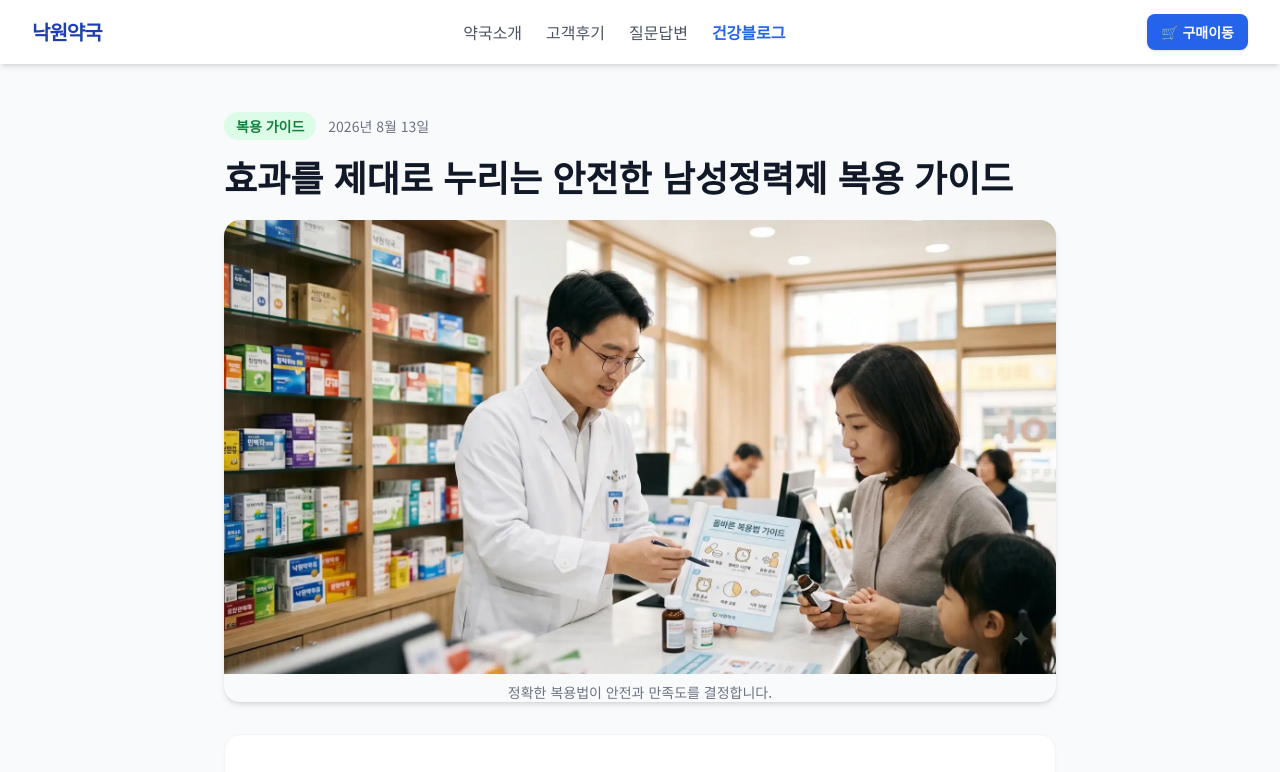
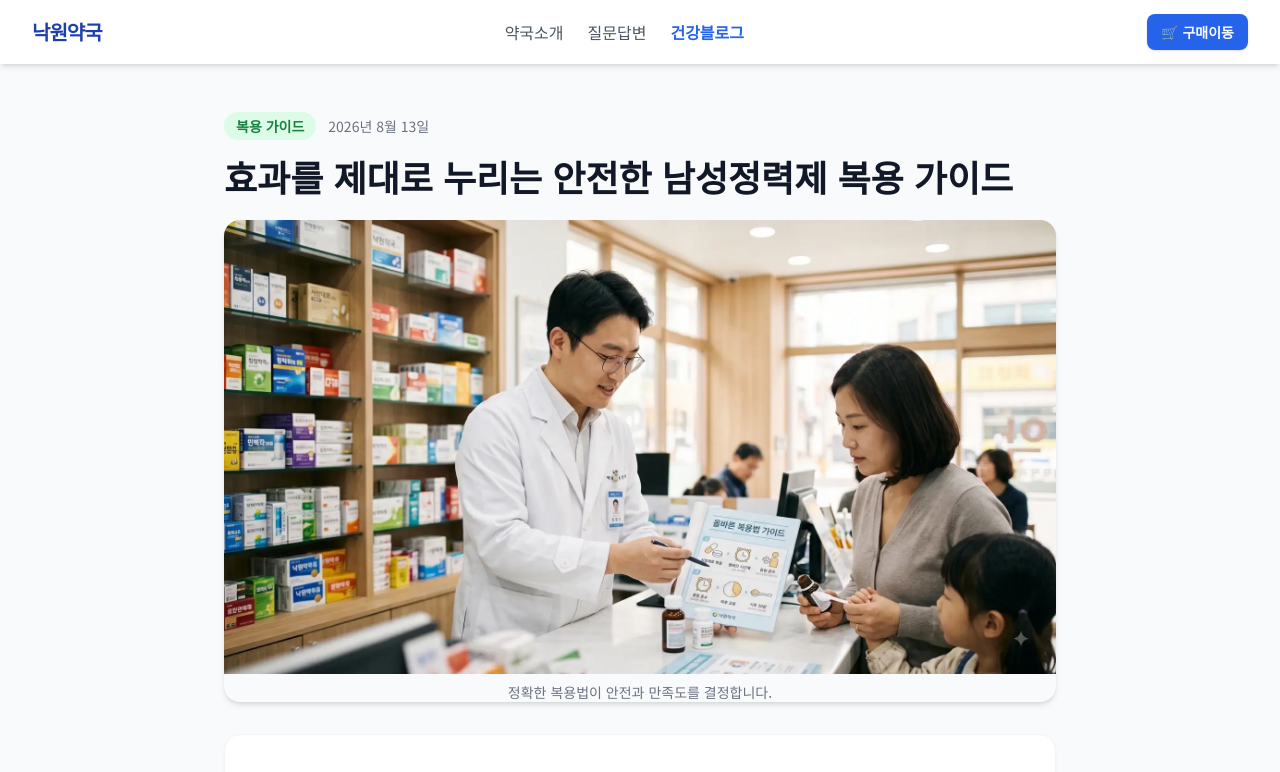
Before and after one commit to gamzavip/nakwonyakguk.com, a plain HTML site: page blog/safe-dosage-guide.html in a window 1280 px wide. Shown: the top 772 px of the page. Drawn offline with nearby package versions, Linux system fonts and the light colour scheme.

Commit message:
Update safe-dosage-guide.html

```diff
--- a/blog/safe-dosage-guide.html
+++ b/blog/safe-dosage-guide.html
@@ -75,7 +75,6 @@
             <nav class="hidden md:flex space-x-6">
                 <a href="/#intro" class="text-gray-600 hover:text-blue-600 font-medium">약국소개</a>
 
-                <a href="/#reviews" class="text-gray-600 hover:text-blue-600 font-medium">고객후기</a>
                 <a href="/#qna" class="text-gray-600 hover:text-blue-600 font-medium">질문답변</a>
                 <a href="/blog" class="font-bold text-blue-600 hover:text-blue-800">건강블로그</a>
             </nav>
@@ -94,7 +93,6 @@
             <div class="px-4 pt-2 pb-4 space-y-2">
                 <a href="/#intro" class="mobile-link block px-3 py-2 rounded-md text-base font-medium text-gray-700 hover:text-blue-600 hover:bg-blue-50">약국소개</a>
 
-                <a href="/#reviews" class="mobile-link block px-3 py-2 rounded-md text-base font-medium text-gray-700 hover:text-blue-600 hover:bg-blue-50">고객후기</a>
                 <a href="/#qna" class="mobile-link block px-3 py-2 rounded-md text-base font-medium text-gray-700 hover:text-blue-600 hover:bg-blue-50">질문답변</a>
                 <a href="/blog" class="mobile-link block px-3 py-2 rounded-md text-base font-bold text-blue-600 hover:text-blue-800 hover:bg-blue-50">건강블로그</a>
             </div>
```
